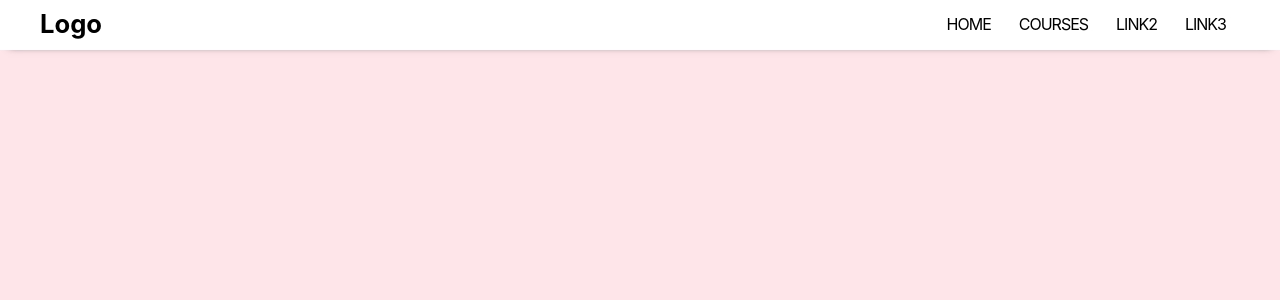
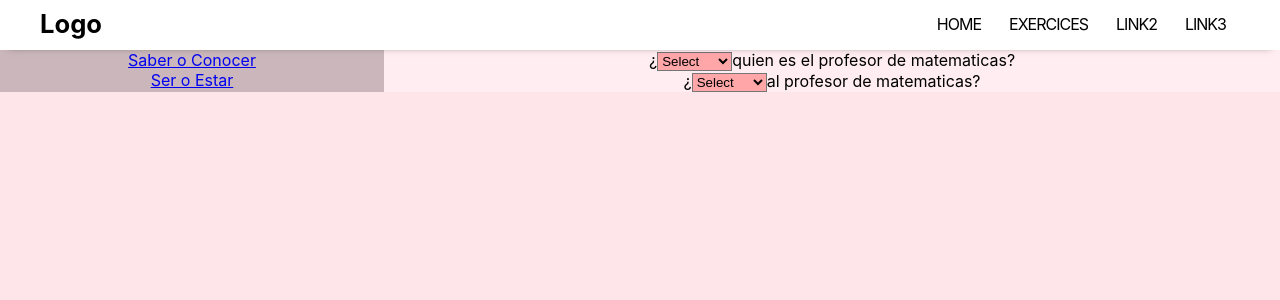
Before and after one commit to pdr-clv/my-school, a React (Create React App) app: page /exercices/saberconocer in a window 1280 px wide. Shown: the top 300 px of the page. Built offline with nearby package versions, Linux system fonts and the light colour scheme.

Commit message:
adding select element to create exercices

```diff
--- a/src/App.js
+++ b/src/App.js
@@ -3,8 +3,8 @@ import { Route, Switch } from 'react-router-dom';
 
 import Header from './components/header/header.component.jsx';
 import HomePage from './pages/home-page/home.page';
+import ExercicesPage from './pages/exercices/exercices.page';
 
-const Courses = () => <h1>Here are the Courses</h1>;
 const Link2 = () => <h1>Here are the Link2</h1>;
 const Link3 = () => <h1>Here are the Link3</h1>;
 
@@ -14,7 +14,7 @@ const App = () => {
       <Header />
       <Switch>
         <Route exact path='/' component={ HomePage } />
-        <Route exact path='/courses' component={ Courses } />
+        <Route path='/exercices' component={ ExercicesPage } />
         <Route exact path='/link2' component={ Link2 } />
         <Route exact path='/link3' component={ Link3 } />
       </Switch>
--- a/src/components/header/header.data.js
+++ b/src/components/header/header.data.js
@@ -4,8 +4,8 @@ const headerContent = [
     linkName: 'Home'
   },
   {
-    linkTo:'/courses',
-    linkName: 'courses'
+    linkTo:'/exercices',
+    linkName: 'exercices'
   },
   {
     linkTo:'/link2',
--- /dev/null
+++ b/src/components/saber-conocer/saber-conocer.component.jsx
@@ -0,0 +1,76 @@
+import React,{ useState, useEffect } from 'react';
+
+import { SelectQuestion } from './saber-conocer.styles';
+
+const SaberConocer = () => {
+  const options = [
+    [
+      {
+      text: "Select",
+      val: ''},
+      {text: "Sabes",
+      val: true},
+      {text: "Conoces",
+      val: false}
+    ],
+    [
+      {text: "Select",
+      val: ''},
+      {text: "Sabes",
+      val: false},
+      {text: "Conoces",
+      val: true}
+    ]
+  ];
+  const pText = [ 'quien es el profesor de matematicas?', 'al profesor de matematicas?'];
+
+
+  const [selectedOption, setSelectedOption] = useState([]);
+  useEffect(()=>{
+    const valarray = options.map(() => '');
+    setSelectedOption(valarray);
+  // eslint-disable-next-line
+  },[]);
+  const handleChange = (e) => {
+    const index = e.target.id * 1;
+    const newItem = e.target.value;
+
+
+    setSelectedOption(selectedOption.map((item,i) => {
+      if(i===index) {
+        return newItem
+      } else
+      {
+        return item
+      }
+    }));
+
+  }
+
+  return (
+    <div>
+    {options.map((item, i) =>
+      <div key={`div${i}`}>
+        ¿
+        <SelectQuestion
+          key={i}
+          value={selectedOption[i]}
+          onChange={handleChange}
+          id={i}
+        >
+        {item.map((option,j) => (
+          <option key={j} value={option.val}>
+            {option.text}
+          </option>
+        ))}
+        </SelectQuestion>
+        <span key={`span${i}`}>{selectedOption[i]}</span>
+        {pText[i]}
+      </div>
+      )}
+    </div>
+  );
+
+}
+
+export default SaberConocer;
--- /dev/null
+++ b/src/components/saber-conocer/saber-conocer.styles.jsx
@@ -0,0 +1,6 @@
+import styled from 'styled-components';
+
+
+export const SelectQuestion = styled.select`
+  background-color: rgba(256,0,0,0.3);
+`;
--- /dev/null
+++ b/src/components/ser-estar/ser-estar.component.jsx
@@ -0,0 +1,11 @@
+import React from 'react'
+
+const SerEstar = () => {
+  return (
+    <div>
+      Ejercicios de Ser o Estar
+    </div>
+  )
+}
+
+export default SerEstar;
--- /dev/null
+++ b/src/pages/exercices/exercices.page.jsx
@@ -0,0 +1,27 @@
+import { Route, Switch } from 'react-router-dom';
+import React from 'react';
+
+import SaberConocer from '../../components/saber-conocer/saber-conocer.component';
+import SerEstar from '../../components/ser-estar/ser-estar.component';
+import { Container, SideBar, ExercicesBlock, ExercicesLink } from './exercices.styles';
+
+const ExercicesPage = () => {
+
+  return (
+    <Container>
+    <SideBar>
+    <ExercicesLink to='/exercices/saberconocer'>Saber o Conocer</ExercicesLink>
+    <ExercicesLink to='/exercices/serestar'>Ser o Estar</ExercicesLink>
+    </SideBar>
+    <ExercicesBlock>
+      <Switch>
+        <Route exact path='/exercices/serestar' component={ SerEstar } />
+        <Route exact path='/exercices/saberconocer' component={ SaberConocer } />
+
+      </Switch>
+    </ExercicesBlock>
+    </Container>
+  );
+};
+
+export default ExercicesPage;
--- /dev/null
+++ b/src/pages/exercices/exercices.styles.jsx
@@ -0,0 +1,22 @@
+import styled from 'styled-components';
+import { Link } from 'react-router-dom';
+
+
+export const Container = styled.div`
+  display: flex;
+`;
+export const ExercicesBlock = styled.div`
+  width: 70%;
+  background:rgba(256,256,256,0.3);
+`;
+
+export const SideBar = styled.div`
+  display: flex;
+  flex-direction: column;
+  width: 30%;
+  background: rgba(0,0,0,0.2);
+`;
+
+export const ExercicesLink = styled(Link)`
+
+`;
--- a/src/pages/home-page/home.page.jsx
+++ b/src/pages/home-page/home.page.jsx
@@ -15,7 +15,10 @@ const HomePage = () => {
           <p>Lorem ipsum dolor, sit amet consectetur adipisicing elit. Nulla culpa nam quae quibusdam at sapiente velit eius dignissimos dolores dicta?</p>
         </TextBanner>
       <MainSection>
-        <OfferCard></OfferCard>
+        <OfferCard>
+          <h5>Saber o Conocer</h5>
+          <p>Hacer test</p>
+        </OfferCard>
         <OfferCard></OfferCard>
         <OfferCard></OfferCard>
         <OfferCard></OfferCard>
--- a/src/pages/home-page/home.styles.jsx
+++ b/src/pages/home-page/home.styles.jsx
@@ -107,4 +107,7 @@ export const OfferCard = styled.div`
   width: 200px;
   height: 350px;
   margin: 10px 0;
+  display: flex;
+  flex-direction: column;
+  align-items: stretch;
 `;
```
